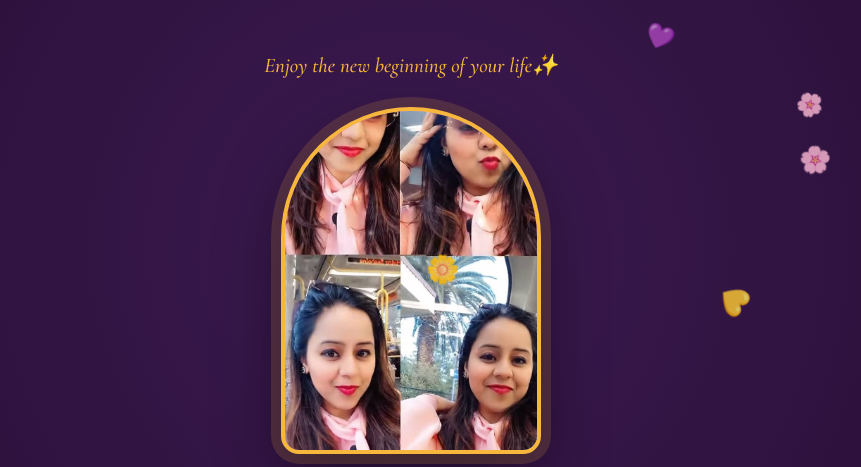
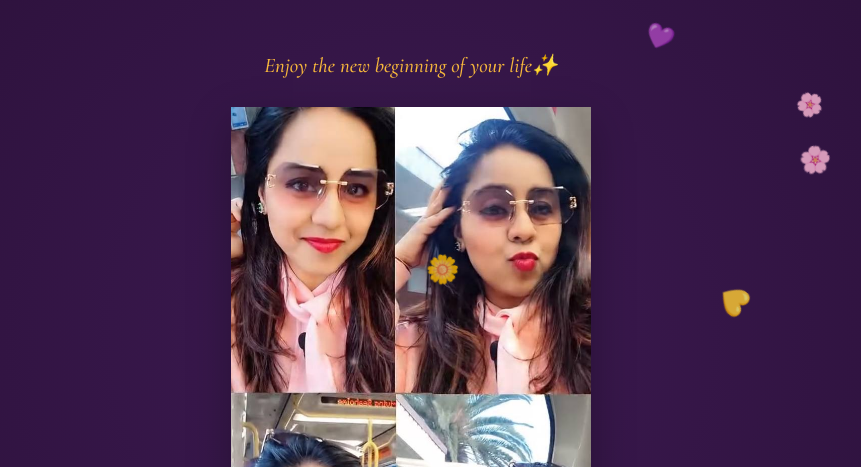
Before and after one commit to zuneesingh/happybirthday, a plain HTML site: page index.html in a window 1280 px wide. Shown: the top 467 px of the page, without its empty margins (229-1090 px from the left). Drawn offline with nearby package versions, Linux system fonts and the light colour scheme.

Commit message:
Update portrait styles for improved layout

```diff
--- a/index.html
+++ b/index.html
@@ -18,8 +18,15 @@ section{padding:4rem 1.25rem;max-width:1000px;margin:auto}
 .hero{min-height:100vh;display:flex;flex-direction:column;align-items:center;justify-content:center;text-align:center;padding:3rem 1.25rem;
  background:radial-gradient(circle at 50% 30%,var(--ink2),var(--ink) 70%);position:relative}
 .tag{color:var(--gold);font-style:italic;font-family:'Cormorant Garamond',serif;font-size:1.3rem;margin-bottom:1.5rem}
-.portrait{width:min(260px,62vw);aspect-ratio:3/4;border-radius:130px 130px 18px 18px;object-fit:cover;border:4px solid var(--gold);
- box-shadow:0 0 0 10px rgba(246,183,60,.15),0 20px 60px rgba(0,0,0,.5);background:linear-gradient(160deg,var(--rose),var(--lav))}
+.portrait {
+  width: min(360px, 85vw);
+  height: auto;
+  aspect-ratio: auto;
+  object-fit: contain;
+  border-radius: 0;
+  border: none;
+  box-shadow: 0 15px 40px rgba(0,0,0,.3);
+}
 .hero h1{font-size:clamp(2.8rem,10vw,5.5rem);margin:1.5rem 0 .5rem}
 .hero h2{color:var(--rose);font-size:clamp(1.3rem,4vw,1.9rem);font-style:italic;font-weight:500}
 .hero p.msg{max-width:560px;margin:1.2rem auto 0;color:#e9dcf5}
```
